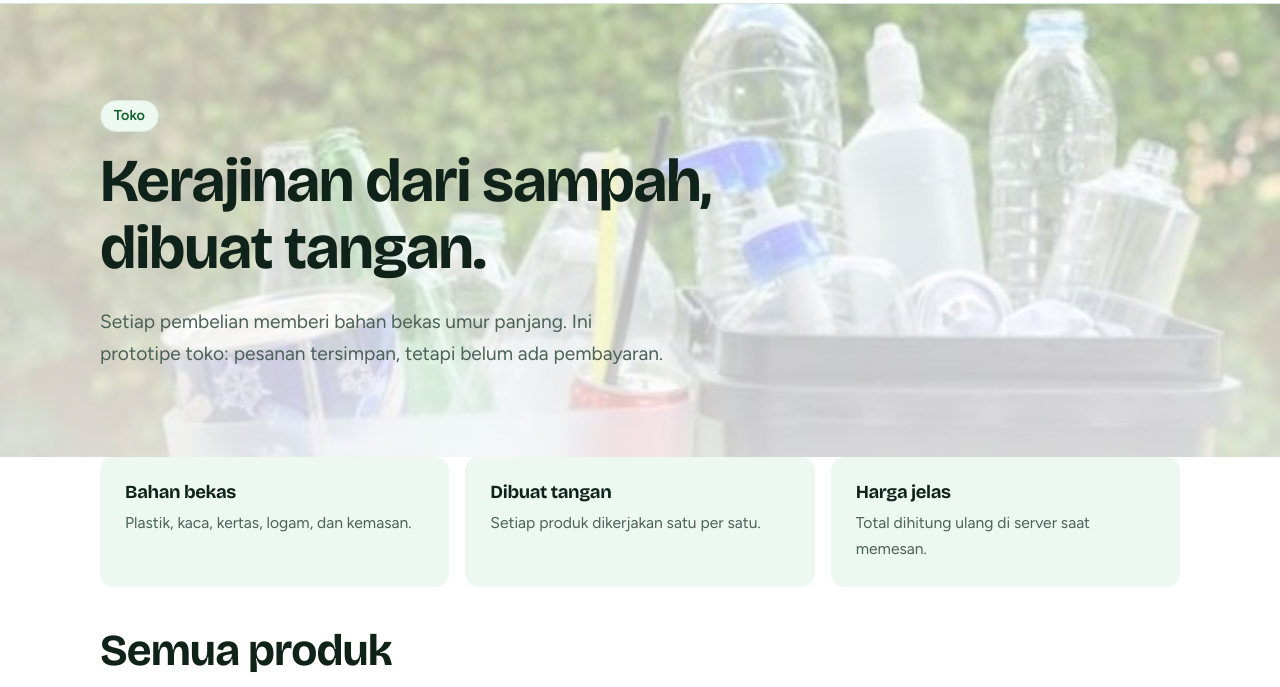
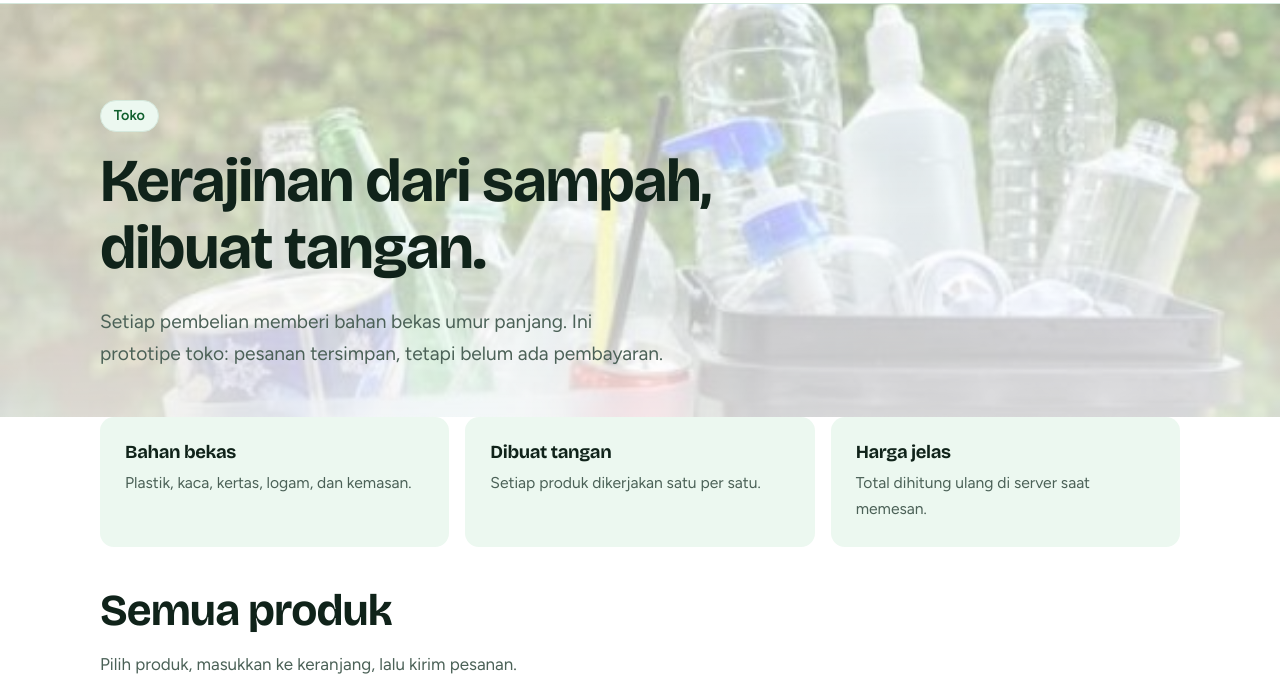
Before and after one commit to PabloManalu/daurulang, a website: page public/toko.html in a window 1280 px wide. Shown: the part 61-748 px from the top of the page. Drawn offline with nearby package versions, Linux system fonts and the light colour scheme; no server answers.

Commit message:
Update style.css
ngembalikan tes yg tadi

```diff
--- a/public/css/style.css
+++ b/public/css/style.css
@@ -116,7 +116,7 @@ input:focus-visible, textarea:focus-visible { outline-offset: 1px; }
 }
 
 /* ---- Halaman baru ---- */
-.hero--sm { padding: clamp(3.5rem, 9vw, 6rem) 0 clamp(3.5rem, 8vw, 5.5rem); }
+.hero--sm { padding: clamp(3.5rem, 9vw, 6rem) 0 clamp(2rem, 5vw, 3rem); }
 .hero--sm h1 { font-size: clamp(2.2rem, 5.5vw, 3.8rem); max-width: 20ch; }
 .eyebrow { display: inline-block; font-weight: 600; font-size: .9rem; color: var(--accent-dark); background: var(--tint); border: 1px solid var(--line); border-radius: 999px; padding: .2rem .8rem; margin-bottom: 1rem; }
 .cards { display: grid; grid-template-columns: repeat(auto-fit, minmax(240px, 1fr)); gap: 1.25rem; }
```
